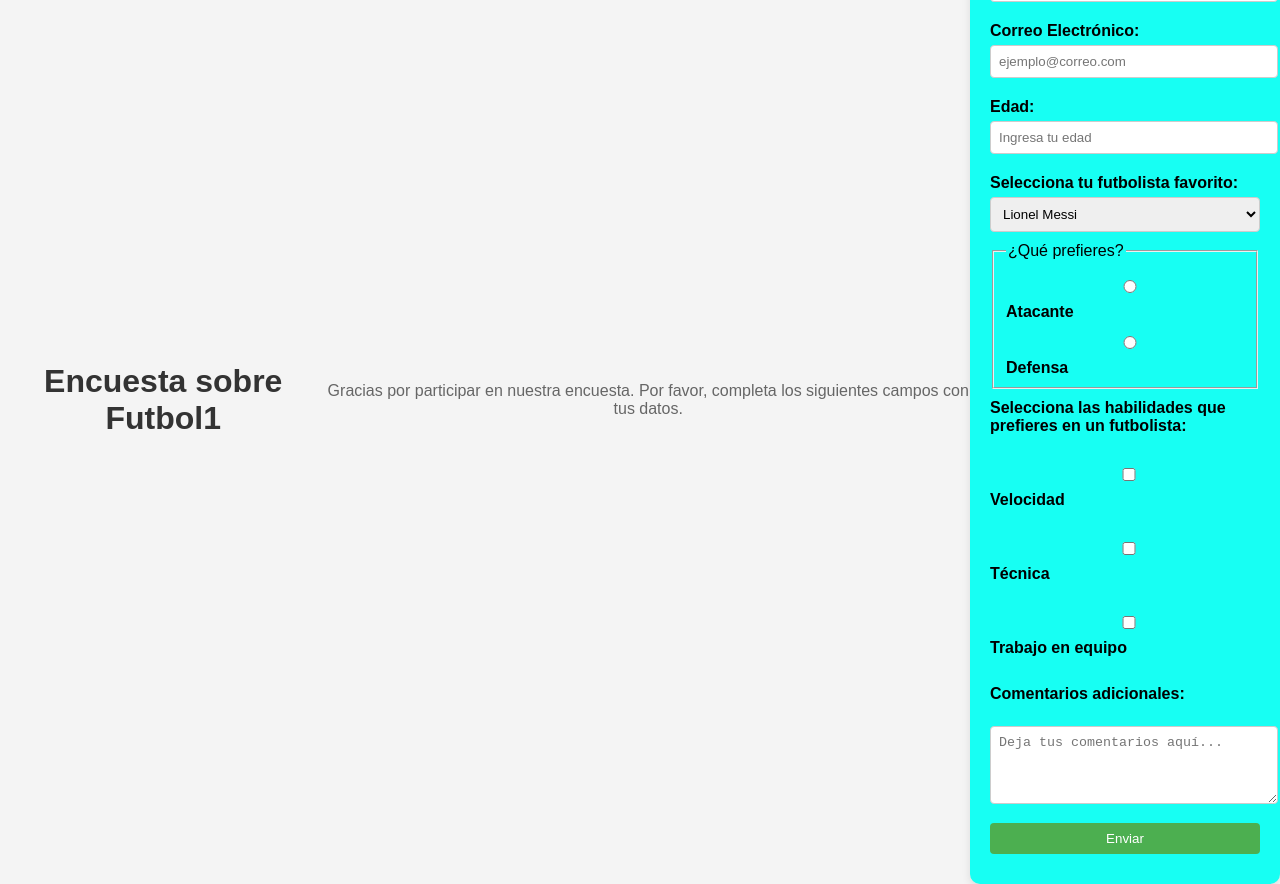
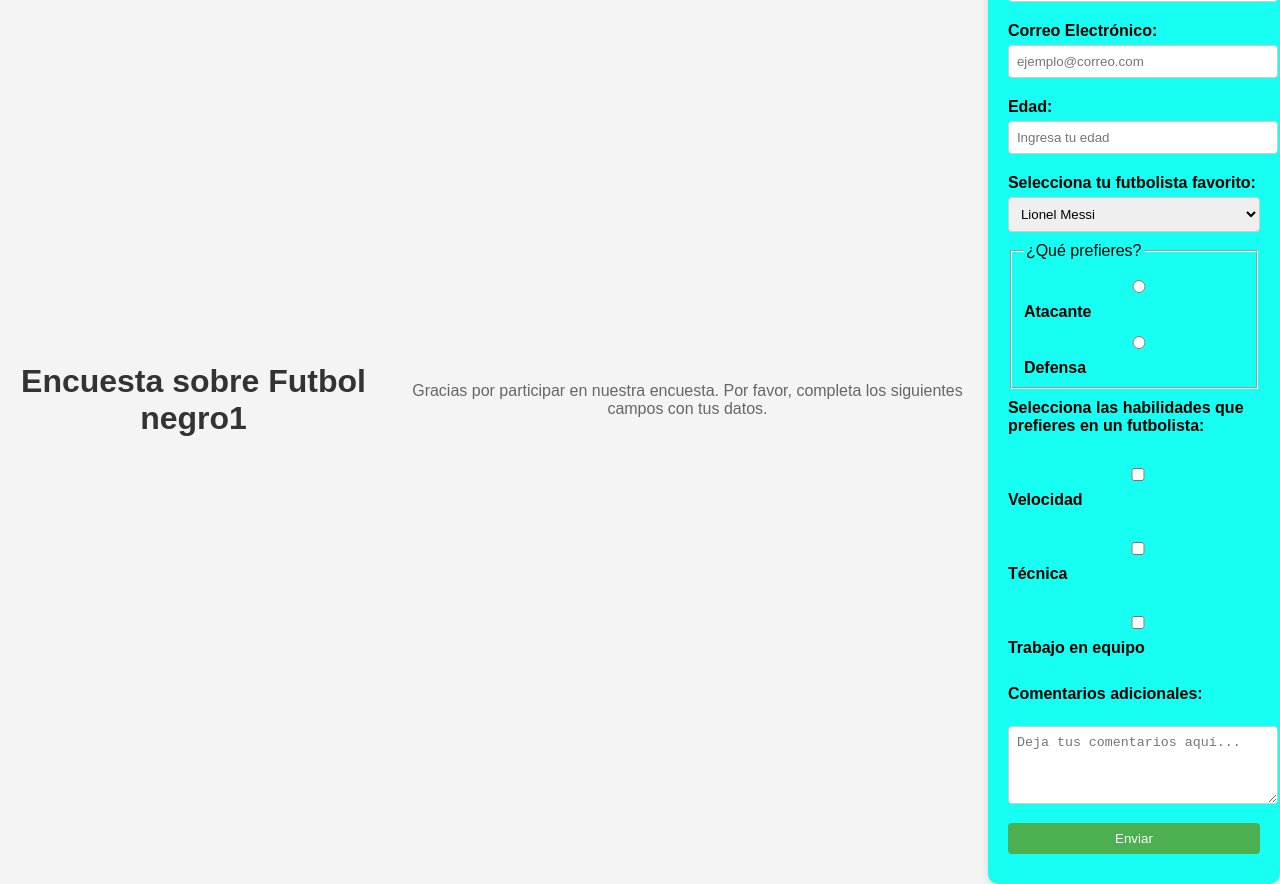
Before and after one commit to N3gro1/Form, a plain HTML site: page index.html in a window 1280 px wide. Drawn offline with Linux system fonts and the light colour scheme.

Commit message:
cambio de titulo}

```diff
--- a/index.html
+++ b/index.html
@@ -8,7 +8,7 @@
 </head>
 <body>
 
-  <h1 id="title">Encuesta sobre Futbol1</h1>
+  <h1 id="title">Encuesta sobre Futbol negro1</h1>
   <p id="description">
     Gracias por participar en nuestra encuesta. Por favor, completa los siguientes campos con tus datos.
   </p>
```
